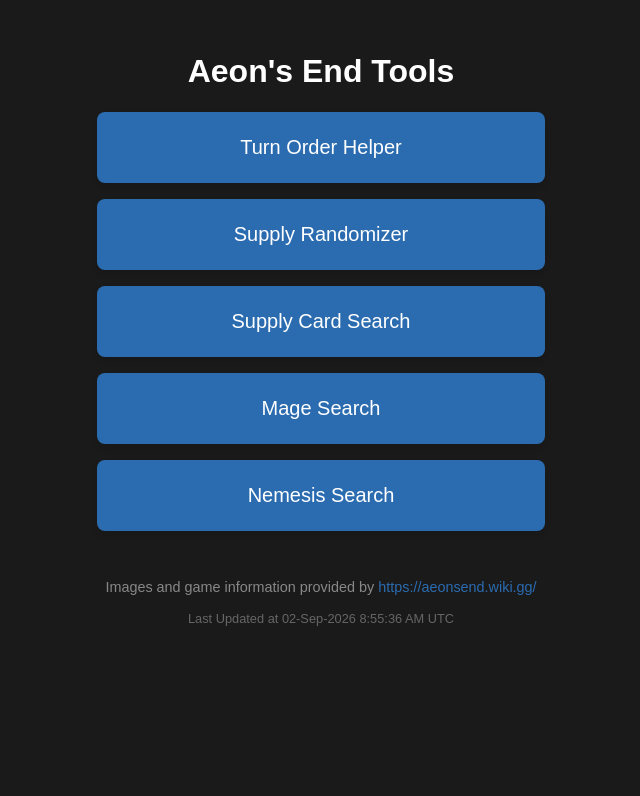
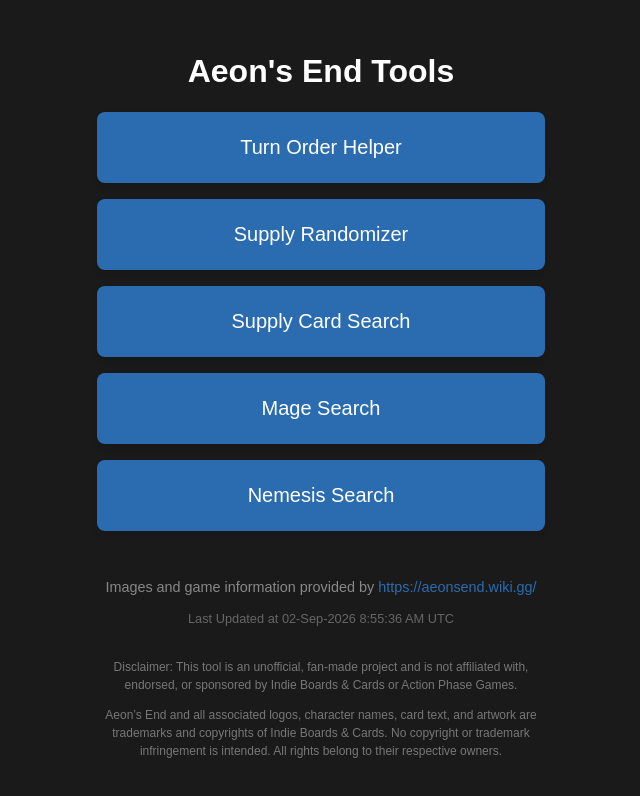
Before and after one commit to bigwheels16/aeons-end-game-helper, a React (Vite) app: page / in a window 1280 px wide. Shown: the top 796 px of the page, without its empty margins (319-959 px from the left). Built offline with nearby package versions, Linux system fonts and the light colour scheme.

Commit message:
add disclaimer

```diff
--- a/src/screens/HomeScreen.tsx
+++ b/src/screens/HomeScreen.tsx
@@ -103,6 +103,15 @@ const HomeScreen: React.FC<HomeScreenProps> = ({ onSelectTool }) => {
       <div style={{ marginTop: '1rem', fontSize: '0.8rem', color: '#666' }}>
         Last Updated at {formatBuildTime(import.meta.env.VITE_BUILD_TIME)}
       </div>
+
+      <div style={{ marginTop: '2rem', fontSize: '0.75rem', color: '#777', lineHeight: 1.5, textAlign: 'center' }}>
+        <p style={{ margin: '0 0 0.75rem 0' }}>
+          Disclaimer: This tool is an unofficial, fan-made project and is not affiliated with, endorsed, or sponsored by Indie Boards & Cards or Action Phase Games.
+        </p>
+        <p style={{ margin: 0 }}>
+          Aeon’s End and all associated logos, character names, card text, and artwork are trademarks and copyrights of Indie Boards & Cards. No copyright or trademark infringement is intended. All rights belong to their respective owners.
+        </p>
+      </div>
     </div>
   );
 };
```
